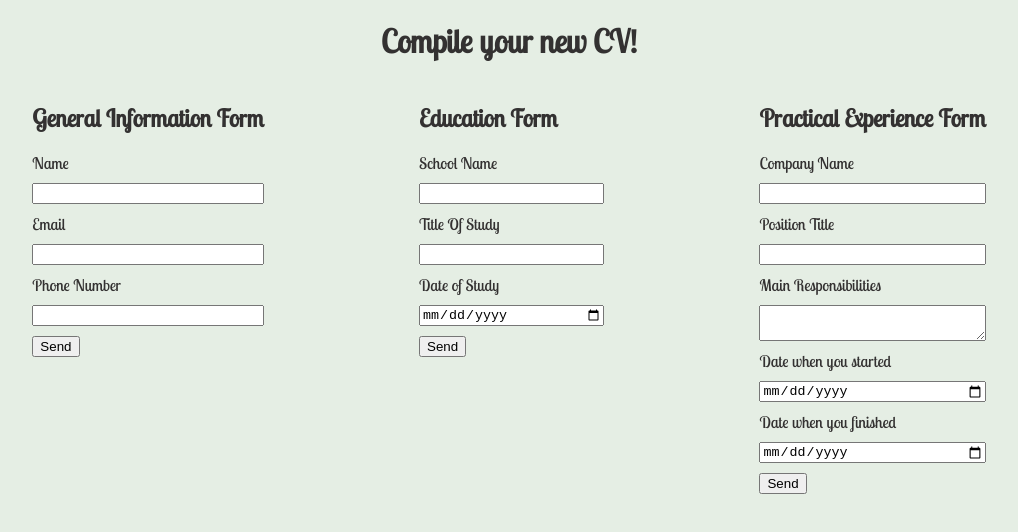
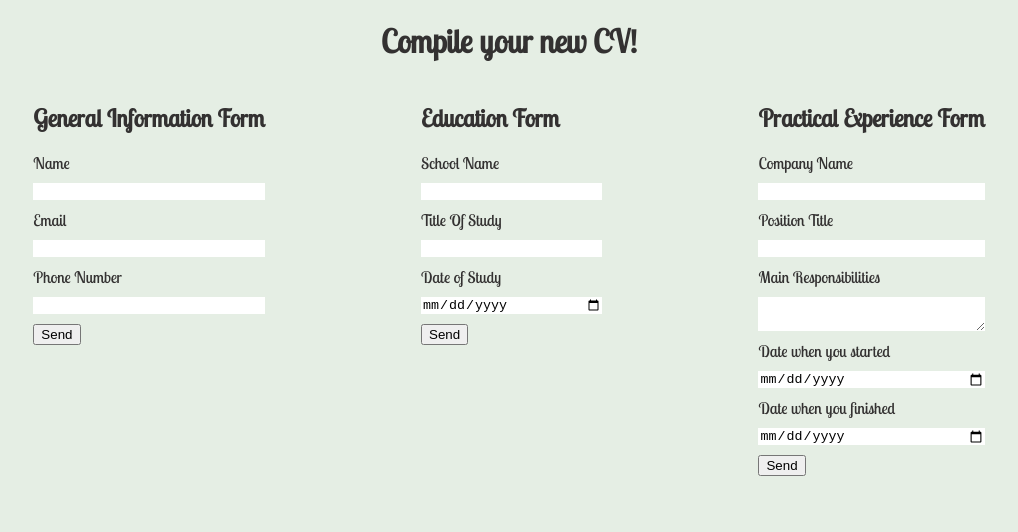
Before and after one commit to Vincde/Project-CV-Application, a React (Vite) app: page / in a window 1280 px wide. Shown: the top 532 px of the page, without its empty margins (131-1149 px from the left). Built offline with nearby package versions, Linux system fonts and the light colour scheme.

Commit message:
Add minor css change to input

```diff
--- a/src/App.css
+++ b/src/App.css
@@ -8,3 +8,12 @@
     flex-direction: column;
     gap: 10px;
 }
+
+input, textarea{
+    border: 0;
+    outline: none;
+}
+
+button{
+
+}
```
